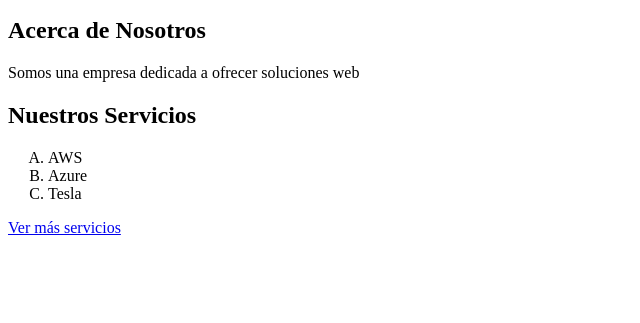
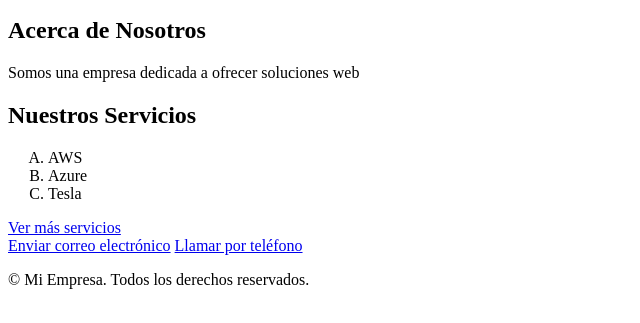
Before and after one commit to karlo1989nu/html-ejercicios-3, a plain HTML site: page index.html in a window 1280 px wide. Shown: the part 101-424 px from the top of the page, without its empty margins (0-640 px from the left). Drawn offline with Linux system fonts and the light colour scheme.

Commit message:
Pie de Página

```diff
--- a/index.html
+++ b/index.html
@@ -25,5 +25,9 @@
         >Ver más servicios</a
       >
     </section>
+    <footer>
+      <a href="mailto:info@miempresa.com">Enviar correo electrónico</a>
+      <a href="tel:+1234567890">Llamar por teléfono</a>
+      <p>&copy; Mi Empresa. Todos los derechos reservados.</p>
   </body>
 </html>
```
